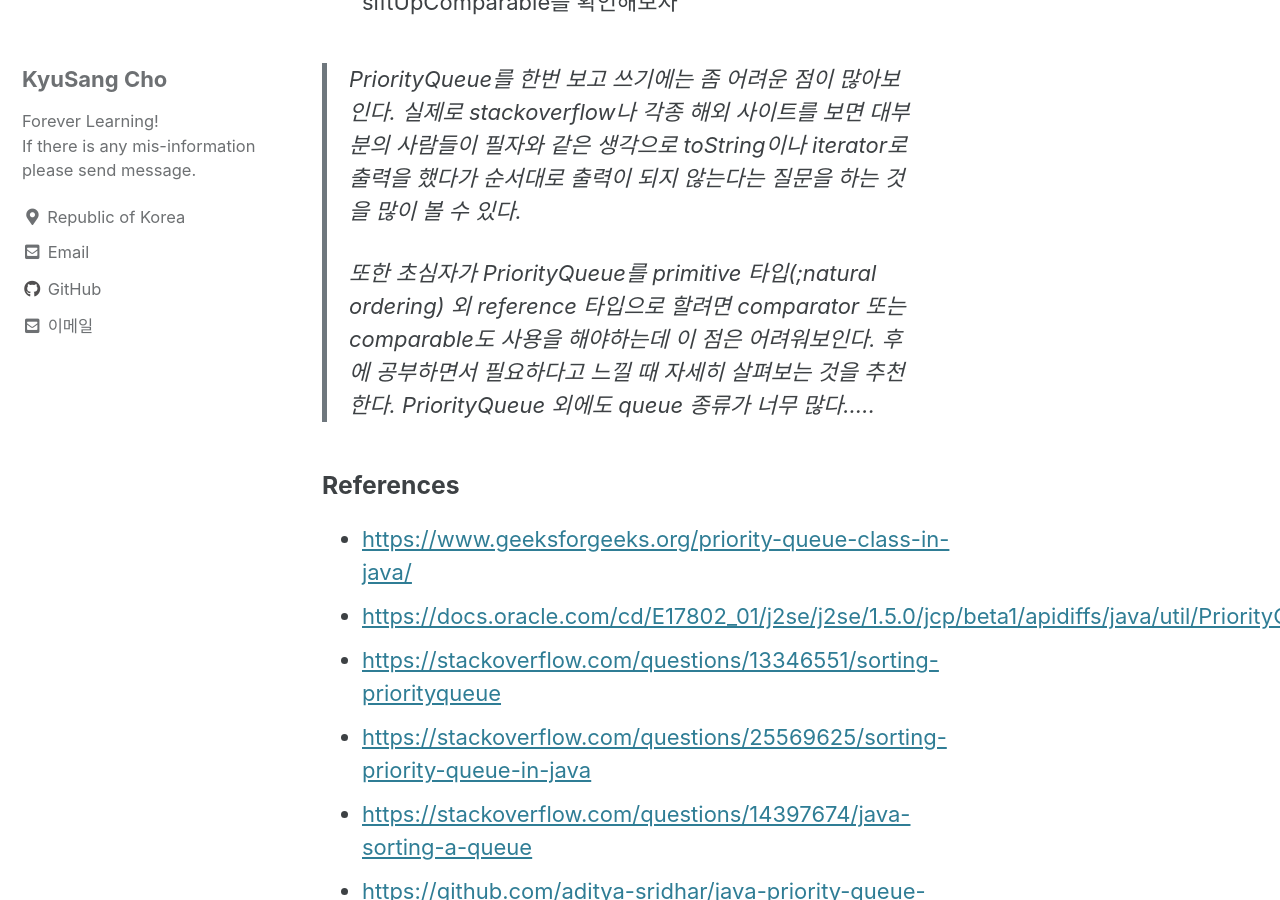
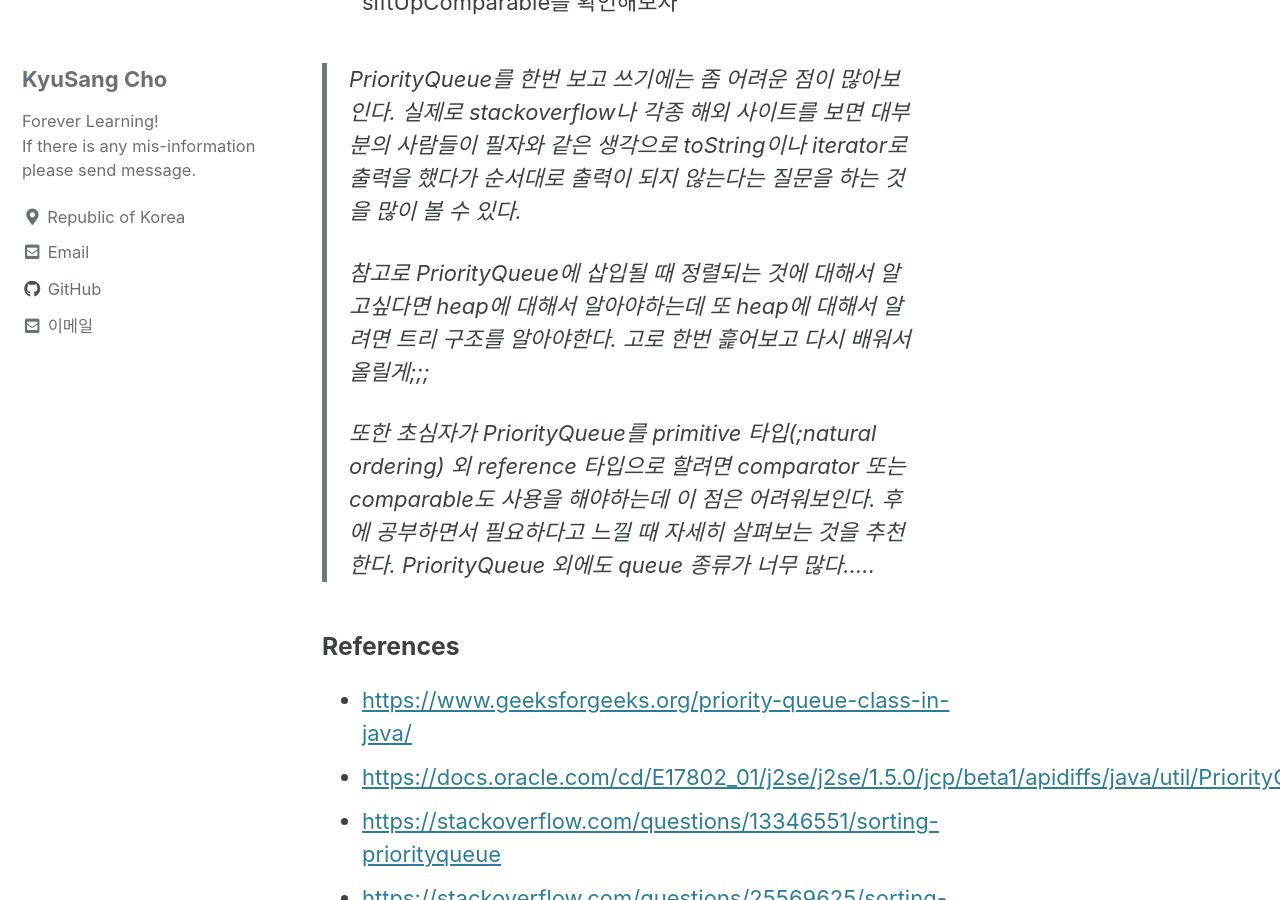
Before and after one commit to DevKS-Yet/DevKs-Yet.github.io, a Jekyll site: the page built from _posts/2022-04-20-77(data-structure5-2).md, in a window 1280 px wide and 900 px high, scrolled down 9282 px. Built offline with Jekyll 4.4.1, drawn with Linux system fonts in a browser that asks for light colours; cached includes are drawn as plain includes.

Commit message:
20220421

```diff
--- a/_posts/2022-04-20-77(data-structure5-2).md
+++ b/_posts/2022-04-20-77(data-structure5-2).md
@@ -287,6 +287,8 @@ public class PriorityQueueSample {
 > PriorityQueue를 한번 보고 쓰기에는 좀 어려운 점이 많아보인다.
 > 실제로 stackoverflow나 각종 해외 사이트를 보면 대부분의 사람들이 필자와 같은 생각으로 toString이나 iterator로 출력을 했다가 순서대로 출력이 되지 않는다는 질문을 하는 것을 많이 볼 수 있다.
 >
+> 참고로 PriorityQueue에 삽입될 때 정렬되는 것에 대해서 알고싶다면 heap에 대해서 알아야하는데 또 heap에 대해서 알려면 트리 구조를 알아야한다. 고로 한번 흝어보고 다시 배워서 올릴게;;;
+>
 > 또한 초심자가 PriorityQueue를 primitive 타입(;natural ordering) 외 reference 타입으로 할려면 comparator 또는 comparable도 사용을 해야하는데 이 점은 어려워보인다.
 > 후에 공부하면서 필요하다고 느낄 때 자세히 살펴보는 것을 추천한다. PriorityQueue 외에도 queue 종류가 너무 많다.....
 
```
